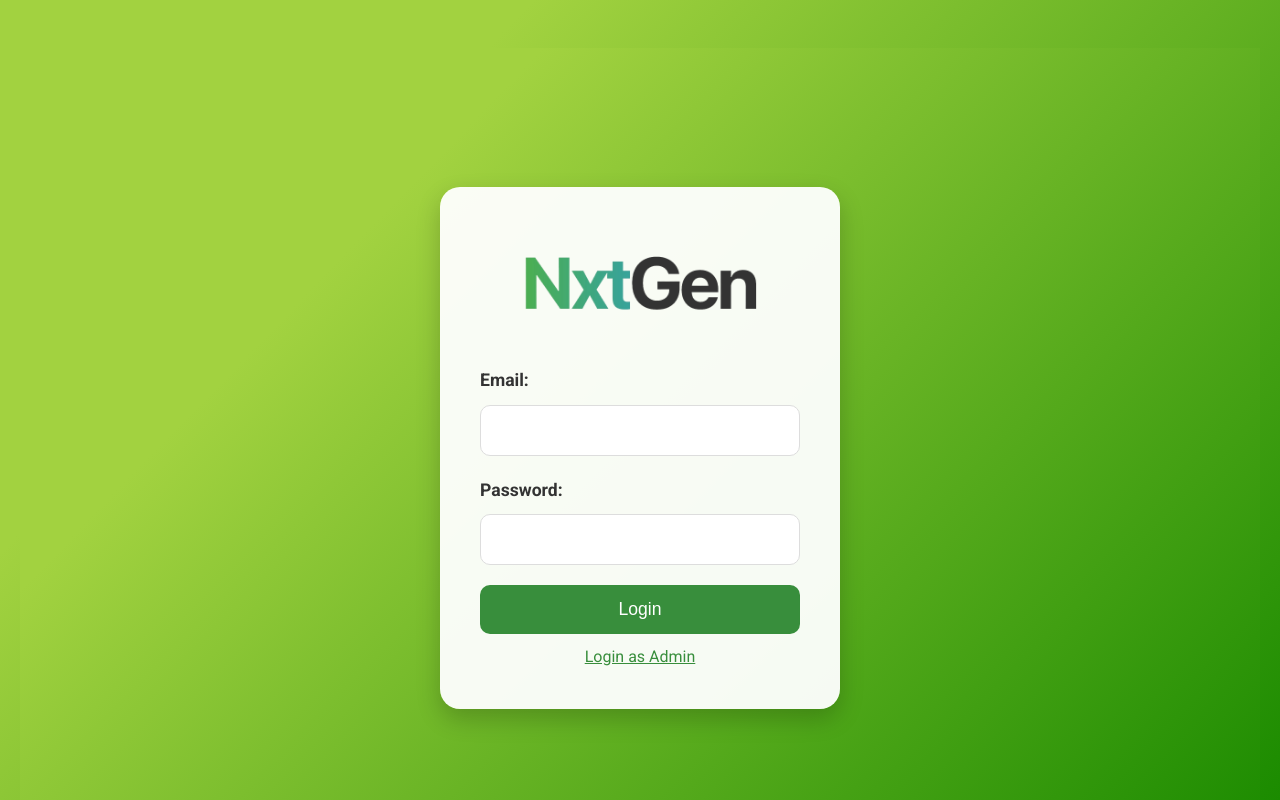
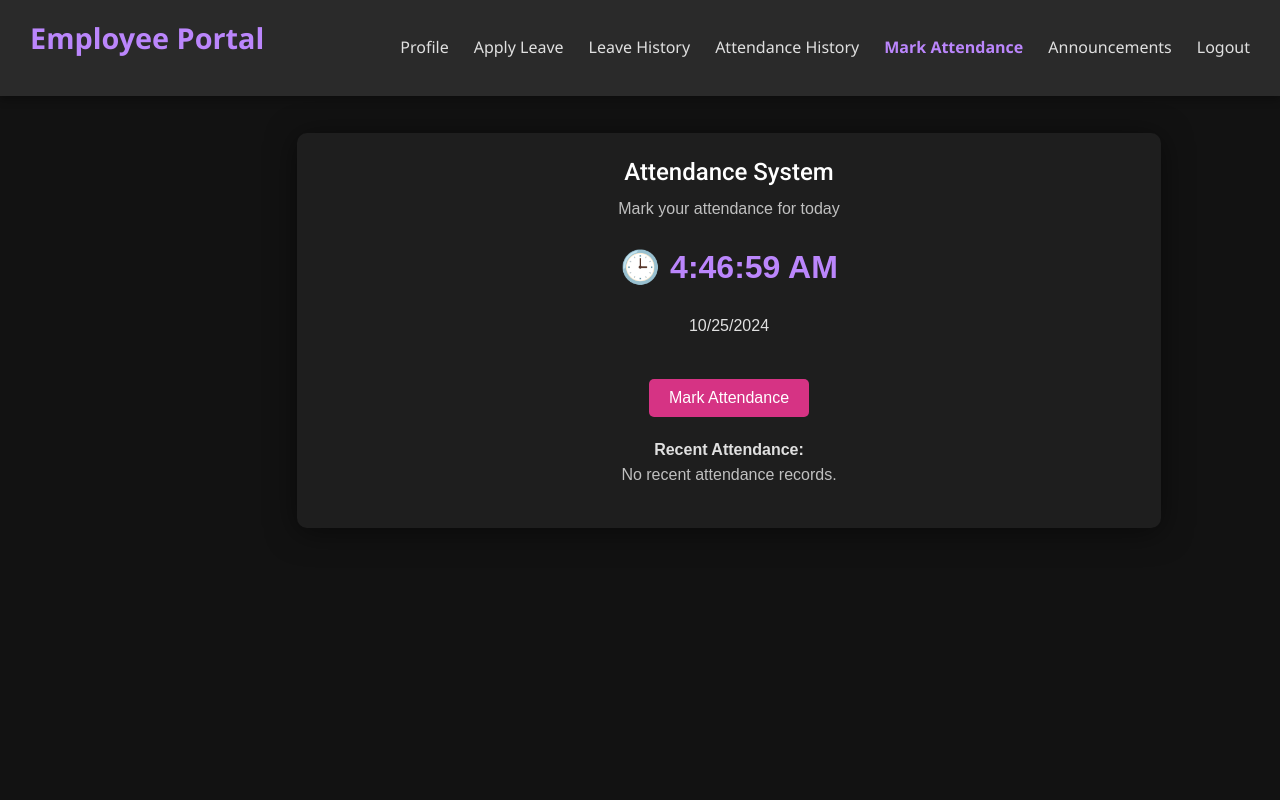
Before and after one commit to OmkarKambre/hrms_attendance, a React (Vite) app: page /MarkAttendance in a window 1280 px wide. Before the commit this address led to /. Built offline with nearby package versions, Linux system fonts and the light colour scheme; sample sign-in values are in the browser's storage.

Commit message:
Redirects

```diff
--- a/src/App.jsx
+++ b/src/App.jsx
@@ -19,7 +19,11 @@ import EmployeeAnnouncement from './components/em_announcements/EmployeeAnnounce
 import './App.css';
 
 function App() {
-  const [isAuthenticated, setIsAuthenticated] = useState(false);
+  const [isAuthenticated, setIsAuthenticated] = useState(() => {
+    const user = localStorage.getItem('user');
+    const employee = localStorage.getItem('employee');
+    return !!(user || employee); // Returns true if either exists
+  });
   const [leaveData, setLeaveData] = useState([]);
   const [isLoading, setIsLoading] = useState(true);
   const [isMobile, setIsMobile] = useState(window.innerWidth <= 768);
@@ -35,6 +39,16 @@ function App() {
   }, []);
 
   useEffect(() => {
+    const user = localStorage.getItem('user');
+    const employee = localStorage.getItem('employee');
+    if (user || employee) {
+      setIsAuthenticated(true);
+    } else {
+      setIsAuthenticated(false);
+    }
+  }, []);
+
+  useEffect(() => {
     const fetchData = async () => {
       await new Promise(resolve => setTimeout(resolve, 1000));
       setIsLoading(false);
@@ -43,18 +57,20 @@ function App() {
     fetchData();
   }, []);
 
-  const handleLogin = (status) => {
+  const handleLogin = (status, userType = 'admin') => {
     setIsAuthenticated(status);
     if (status) {
-      localStorage.setItem('user', 'authenticated');
+      localStorage.setItem('user', userType);
     } else {
       localStorage.removeItem('user');
+      localStorage.removeItem('employee');
     }
   };
 
   const handleLogout = () => {
     setIsAuthenticated(false);
     localStorage.removeItem('user');
+    localStorage.removeItem('employee');
   };
 
   const handleLeaveDataChange = (newLeaveData) => {
--- a/src/components/admin_login/LoginPage.jsx
+++ b/src/components/admin_login/LoginPage.jsx
@@ -28,22 +28,19 @@ const LoginPage = ({ onLogin }) => {
       try {
         const { data, error } = await supabase
           .from('employees')
-          .select('employee_id, name, email, password, pno, dept, position, created_at, leave_count') // Include leave_count
+          .select('employee_id, name, email, password, pno, dept, position, created_at, leave_count')
           .eq('email', email)
           .eq('password', password)
           .single();
 
         if (error || !data) {
-          console.log('Invalid credentials for Employee login.');
           setError('Invalid credentials for Employee login.');
         } else {
-          console.log('Employee login successful');
-          localStorage.setItem('employee', JSON.stringify(data)); // Store employee data in local storage
-          onLogin(true, data.name);
-          navigate('/MarkAttendance'); // Redirect to Mark Attendance page
+          localStorage.setItem('employee', JSON.stringify(data));
+          onLogin(true, 'employee');
+          navigate('/MarkAttendance');
         }
       } catch (err) {
-        console.error('Unexpected error:', err);
         setError('Unexpected error occurred.');
       }
     } else if (userType === 'admin') {
@@ -54,15 +51,13 @@ const LoginPage = ({ onLogin }) => {
         });
 
         if (error) {
-          console.error('Supabase error:', error.message);
           setError('Invalid credentials for Admin login.');
         } else {
-          console.log('Admin login successful');
-          onLogin(true);
-          navigate('/dashboard'); // Redirect to Dashboard page for admin
+          localStorage.setItem('user', 'admin');
+          onLogin(true, 'admin');
+          navigate('/dashboard');
         }
       } catch (err) {
-        console.error('Unexpected error:', err);
         setError('Unexpected error occurred.');
       }
     }
```
Also changed, not shown: 1 other file (tests, documents, lock files or other folders).
